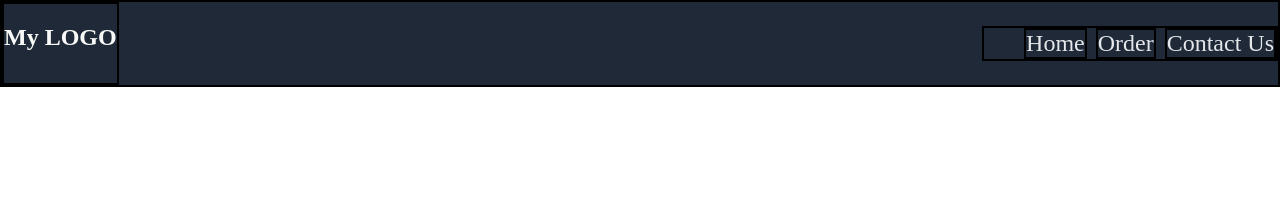
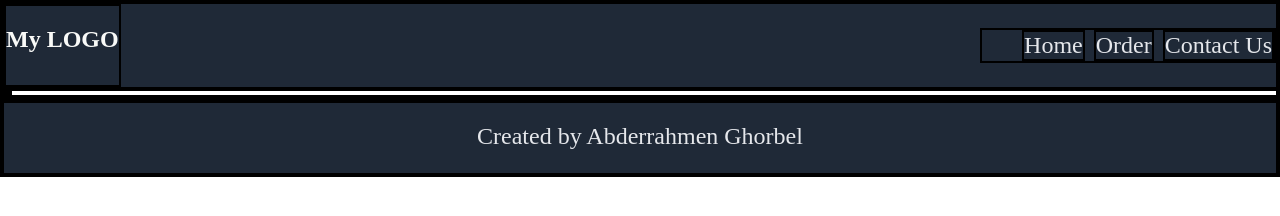
Before and after one commit to lordewi/first_project, a plain HTML site: page index.html in a window 1280 px wide. Drawn offline with Linux system fonts and the light colour scheme.

Commit message:
Adding the footer

```diff
--- a/index.html
+++ b/index.html
@@ -19,5 +19,19 @@
             </ul>
 
     </div>
+    <div class="section1">
+        <div>
+
+        </div>
+        <div>
+
+        </div>
+    </div>
+    <div class="section2">
+
+    </div>
+    <div class="footer">
+        Created by Abderrahmen Ghorbel
+    </div>
 </body>
 </html>
--- a/style.css
+++ b/style.css
@@ -1,5 +1,10 @@
 *{border:2px solid black}
-body{margin:0;border:0;}
+body{
+    margin:0;
+    border:0;
+    display: flex;
+    flex-direction: column;
+}
 
 ul {
     list-style-type: none;
@@ -11,9 +16,6 @@ ul {
 
   .header{
     background-color: #1F2937;
-    margin: 0;
-    padding:0;
-    border:0;
     display: flex;
     justify-content: space-between;
   }
@@ -24,3 +26,16 @@ ul {
     font-weight: bold;
 
   }
+
+  .section1{
+    display: flex;
+  }
+  .footer{
+    background-color: #1F2937;
+    text-align: center;
+    color:#e5e7eb;
+    font-size: 24px;
+    height:50px;
+    padding-top:20px ;
+
+  }
```
